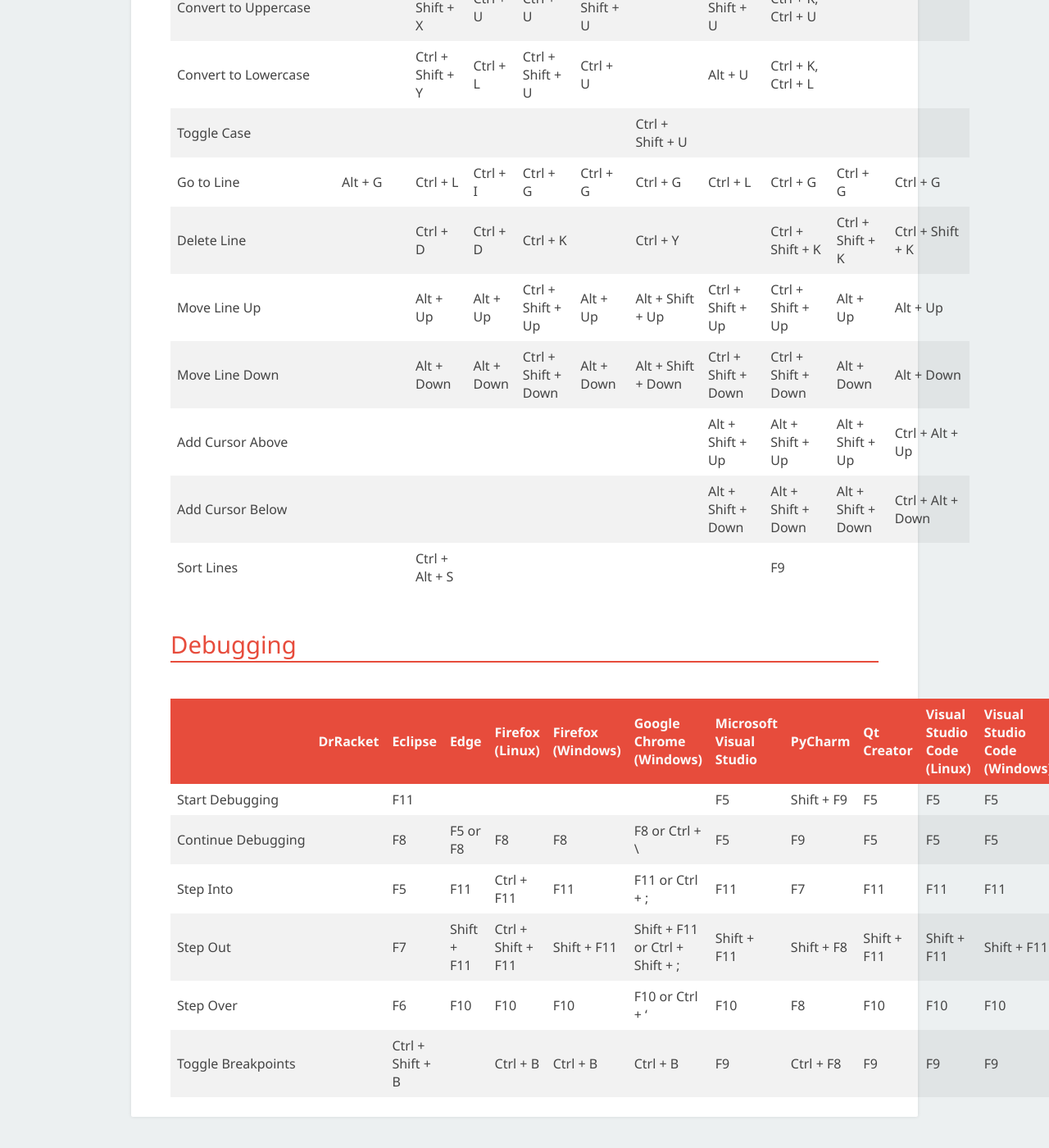
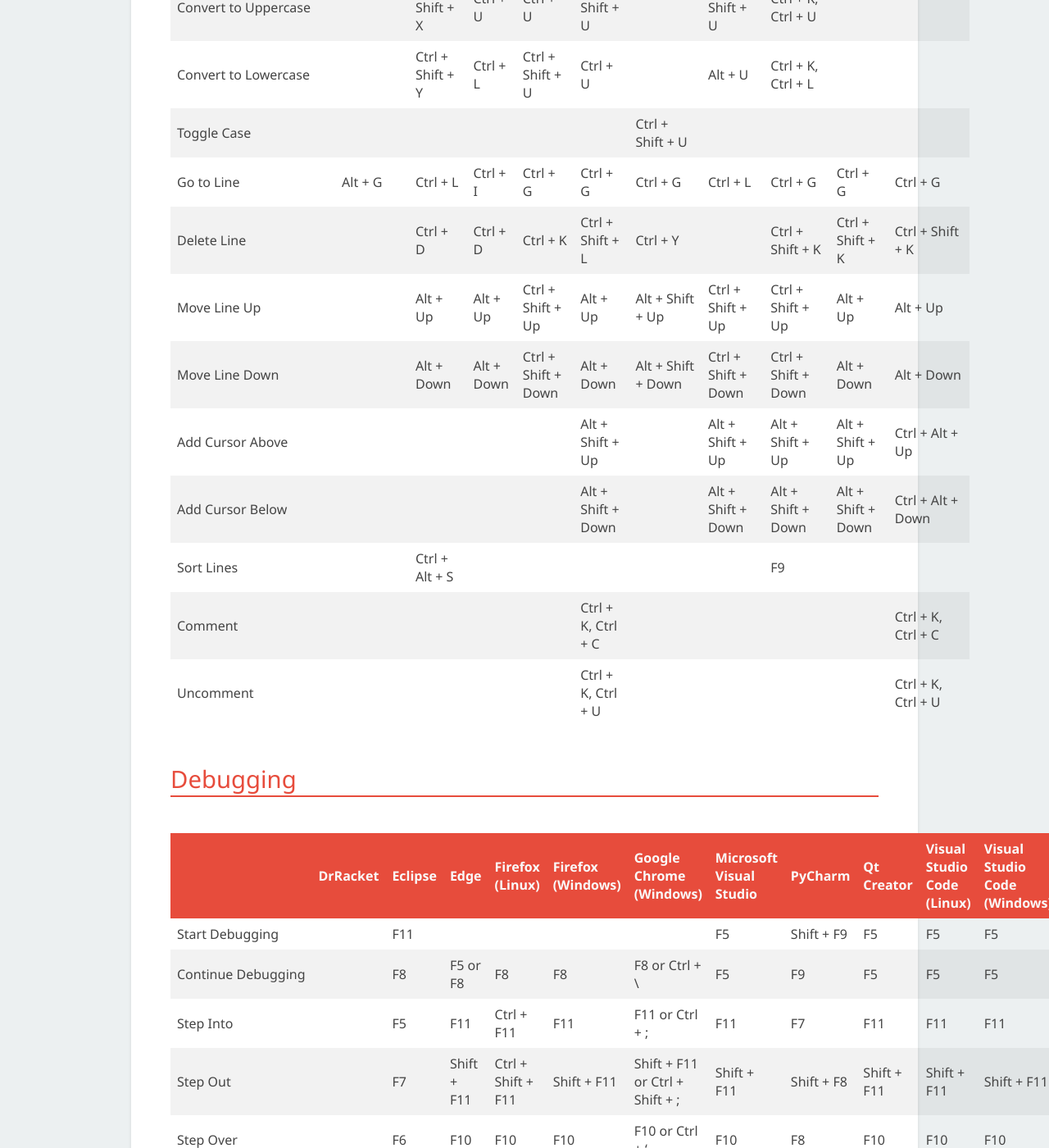
Before and after one commit to EFanZh/efanzh.github.io, a Jekyll site: the page built from _posts/2017-10-18-default-keyboard-shortcuts-for-editors.md, in a window 1280 px wide and 1400 px high, scrolled down 1491 px. Shown: the whole window at 82% size. Built offline with Jekyll 4.4.1, drawn with Linux system fonts in a browser that asks for light colours.

Commit message:
Add some Visual Studio shortcuts

```diff
--- a/_posts/2017-10-18-default-keyboard-shortcuts-for-editors.md
+++ b/_posts/2017-10-18-default-keyboard-shortcuts-for-editors.md
@@ -10,7 +10,7 @@
 | ---------------------- | ---------------- | --------------------- | ---------------- | ------------------- | ------------------ | ------------------ | ------------------- | -------------------- | -------------------------- | ---------------------------- |
 | Save                   | Ctrl + S         | Ctrl + S              | Ctrl + S         | Ctrl + S            | Ctrl + S           |                    | Ctrl + S            | Ctrl + S             | Ctrl + S                   | Ctrl + S                     |
 | Save All               |                  | Ctrl + Shift + S      | Ctrl + Shift + L |                     | Ctrl + Shift + S   | Ctrl + S           | Ctrl + Shift + S    |                      |                            |                              |
-| Close Current Document | Ctrl + W         | Ctrl + F4 or Ctrl + W | Ctrl + W         | Ctrl + W            |                    | Ctrl + F4          | Ctrl + W            | Ctrl + W             |                            |                              |
+| Close Current Document | Ctrl + W         | Ctrl + F4 or Ctrl + W | Ctrl + W         | Ctrl + W            | Ctrl + F4          | Ctrl + F4          | Ctrl + W            | Ctrl + W             |                            |                              |
 | Undo                   | Ctrl + Z         | Ctrl + Z              | Ctrl + Z         | Ctrl + Z            | Ctrl + Z           | Ctrl + Z           | Ctrl + Z            | Ctrl + Z             | Ctrl + Z                   | Ctrl + Z                     |
 | Redo                   | Ctrl + Shift + Z | Ctrl + Shift + Z      | Ctrl + Shift + Z | Ctrl + Shift + Z    | Ctrl + Y           | Ctrl + Shift + Z   | Ctrl + Shift + Z    | Ctrl + Y             | Ctrl + Y                   | Ctrl + Y                     |
 | Cut                    | Ctrl + X         | Ctrl + X              | Ctrl + X         | Ctrl + X            | Ctrl + X           | Ctrl + X           | Ctrl + X            | Ctrl + X             | Ctrl + X                   | Ctrl + X                     |
@@ -27,12 +27,14 @@
 | Convert to Lowercase   |                  | Ctrl + Shift + Y      | Ctrl + L         | Ctrl + Shift + U    | Ctrl + U           |                    | Alt + U             | Ctrl + K, Ctrl + L   |                            |                              |
 | Toggle Case            |                  |                       |                  |                     |                    | Ctrl + Shift + U   |                     |                      |                            |                              |
 | Go to Line             | Alt + G          | Ctrl + L              | Ctrl + I         | Ctrl + G            | Ctrl + G           | Ctrl + G           | Ctrl + L            | Ctrl + G             | Ctrl + G                   | Ctrl + G                     |
-| Delete Line            |                  | Ctrl + D              | Ctrl + D         | Ctrl + K            |                    | Ctrl + Y           |                     | Ctrl + Shift + K     | Ctrl + Shift + K           | Ctrl + Shift + K             |
+| Delete Line            |                  | Ctrl + D              | Ctrl + D         | Ctrl + K            | Ctrl + Shift + L   | Ctrl + Y           |                     | Ctrl + Shift + K     | Ctrl + Shift + K           | Ctrl + Shift + K             |
 | Move Line Up           |                  | Alt + Up              | Alt + Up         | Ctrl + Shift + Up   | Alt + Up           | Alt + Shift + Up   | Ctrl + Shift + Up   | Ctrl + Shift + Up    | Alt + Up                   | Alt + Up                     |
 | Move Line Down         |                  | Alt + Down            | Alt + Down       | Ctrl + Shift + Down | Alt + Down         | Alt + Shift + Down | Ctrl + Shift + Down | Ctrl + Shift + Down  | Alt + Down                 | Alt + Down                   |
-| Add Cursor Above       |                  |                       |                  |                     |                    |                    | Alt + Shift + Up    | Alt + Shift + Up     | Alt + Shift + Up           | Ctrl + Alt + Up              |
-| Add Cursor Below       |                  |                       |                  |                     |                    |                    | Alt + Shift + Down  | Alt + Shift + Down   | Alt + Shift + Down         | Ctrl + Alt + Down            |
+| Add Cursor Above       |                  |                       |                  |                     | Alt + Shift + Up   |                    | Alt + Shift + Up    | Alt + Shift + Up     | Alt + Shift + Up           | Ctrl + Alt + Up              |
+| Add Cursor Below       |                  |                       |                  |                     | Alt + Shift + Down |                    | Alt + Shift + Down  | Alt + Shift + Down   | Alt + Shift + Down         | Ctrl + Alt + Down            |
 | Sort Lines             |                  | Ctrl + Alt + S        |                  |                     |                    |                    |                     | F9                   |                            |                              |
+| Comment                |                  |                       |                  |                     | Ctrl + K, Ctrl + C |                    |                     |                      |                            | Ctrl + K, Ctrl + C           |
+| Uncomment              |                  |                       |                  |                     | Ctrl + K, Ctrl + U |                    |                     |                      |                            | Ctrl + K, Ctrl + U           |
 
 ## Debugging
 
```
